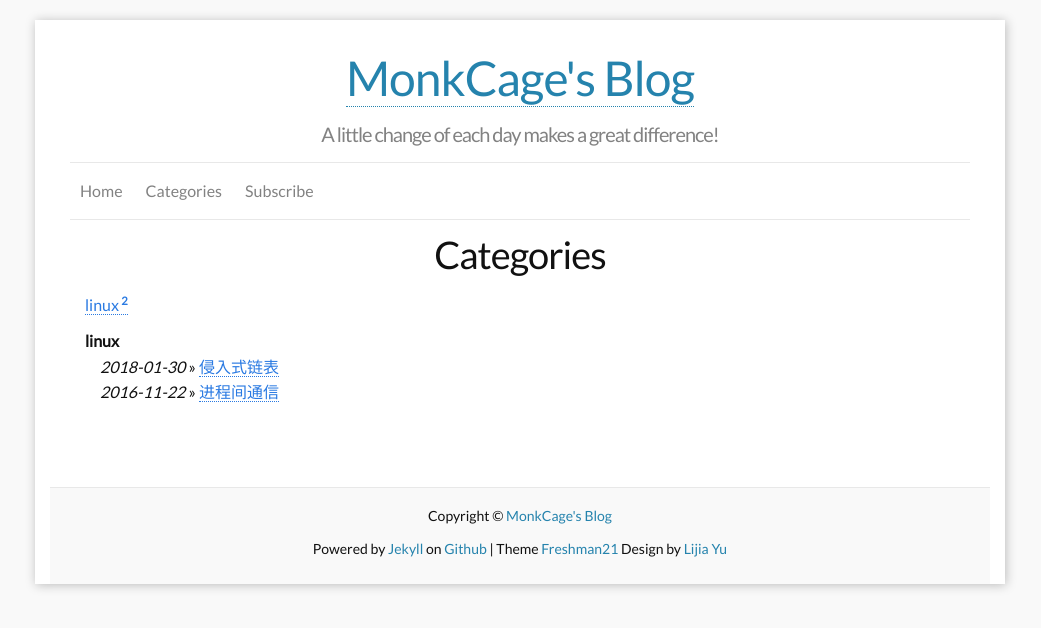
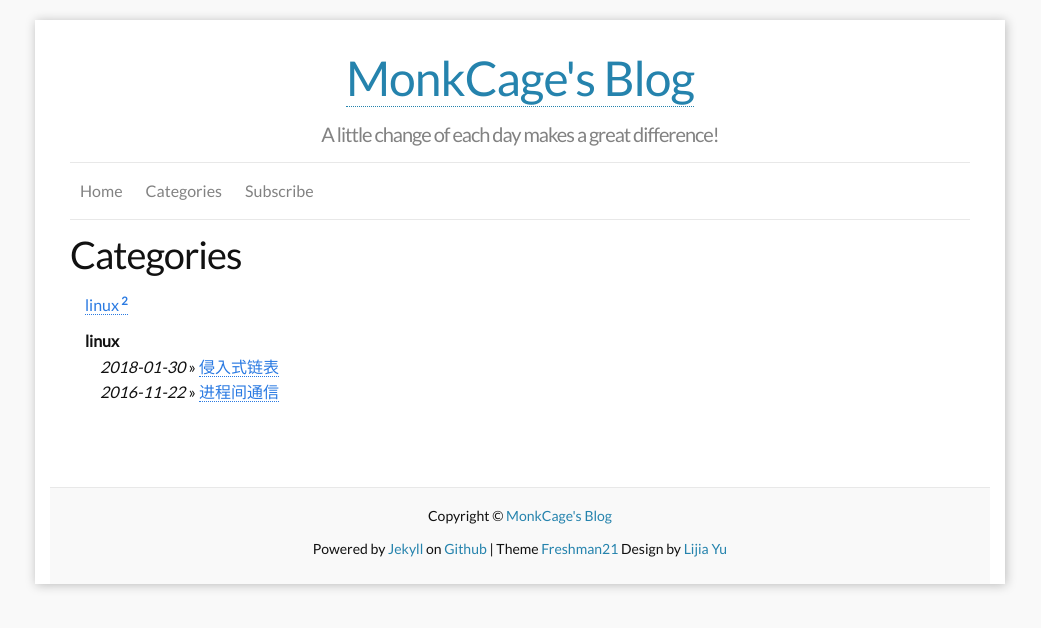
Before and after one commit to monkcage/blog, a Jekyll site: the page built from b_categories.md, in a window 1280 px wide. Shown: the top 628 px of the page, without its empty margins (120-1161 px from the left). Built offline with Jekyll 4.4.1, drawn with Linux system fonts in a browser that asks for light colours.

Commit message:
Update page.html

```diff
--- a/_layouts/page.html
+++ b/_layouts/page.html
@@ -3,7 +3,7 @@ layout: default
 ---
 <div class="post">
 
-  <header class="post-header" style="text-align:center;">
+  <header class="post-header">
     <h1 class="post-title">{{ page.title }}</h1>
   </header>
 
```
